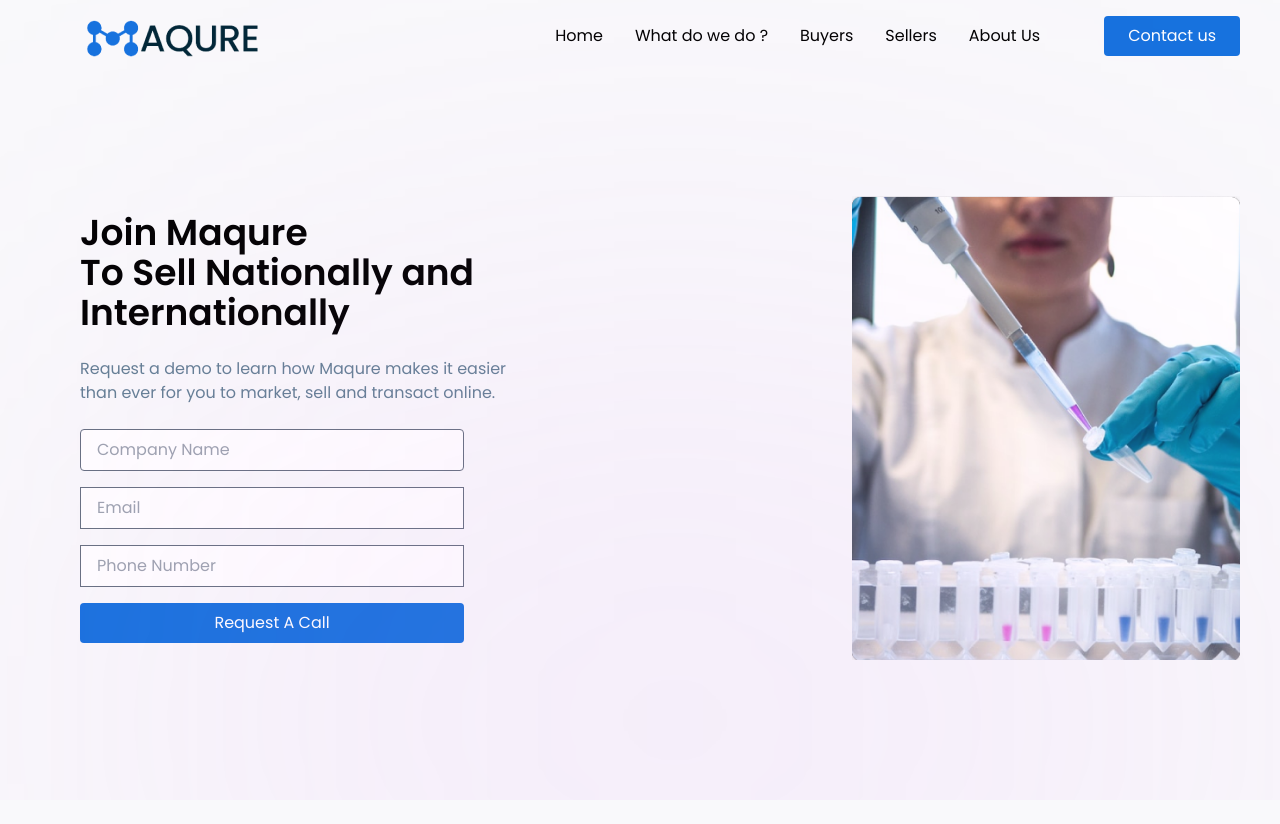
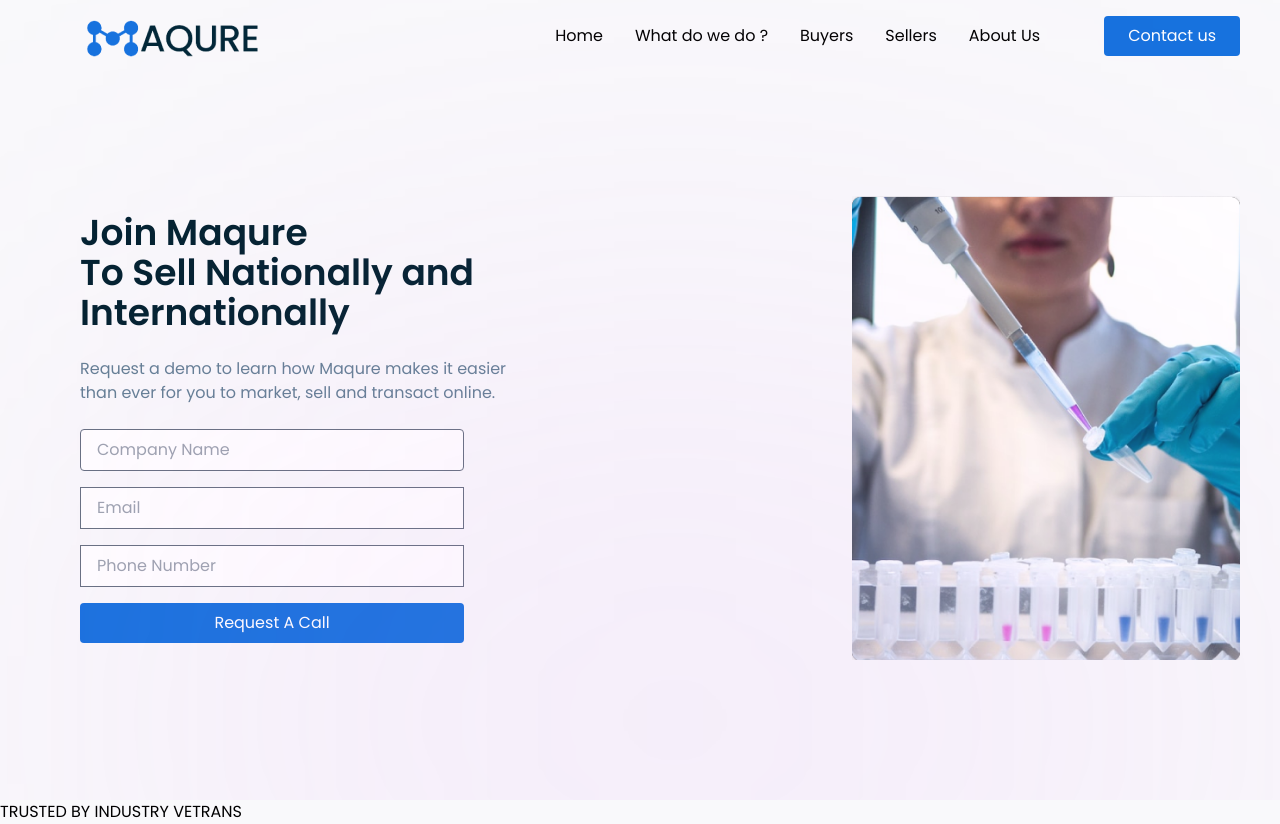
Before and after one commit to maheshpatil132/internship_frontend, a React (Create React App) app: page /onboard in a window 1280 px wide. Shown: the top 824 px of the page. Before the commit the page ends 800 px from the top, so only its background shows below. Built offline with nearby package versions, Linux system fonts and the light colour scheme.

Commit message:
added routing

```diff
--- a/src/pages/MainPage/SellerOnBoard/SellerPage.js
+++ b/src/pages/MainPage/SellerOnBoard/SellerPage.js
@@ -4,11 +4,14 @@ import img from '../../../images/onboard.png'
 
 const SellerPage = () => {
     return (
+        <div className=' flex flex-col'>
+
+            {/* home div */}
             <div className=' relative px-20 py-2 h-screen flex flex-col overflow-hidden'>
                 <MainHeading />
                 <div className=' flex-1 flex justify-between items-center'>
                     <div className="left flex flex-col gap-6 w-2/5">
-                    <h1 className=' font-semibold text-4xl'>Join Maqure <br />
+                        <h1 className=' font-semibold text-4xl text-[#00212F]'>Join Maqure <br />
                             To Sell Nationally and <br /> Internationally</h1>
 
                         <p className=' text-base text-buyer-text-color'>Request a demo to learn how Maqure makes it easier than ever for you to market, sell and transact online.
@@ -32,6 +35,12 @@ const SellerPage = () => {
                 </div>
 
             </div>
+
+             {/* trusted.....part */}
+             <div>
+                <h1 className=''>TRUSTED BY INDUSTRY VETRANS</h1>
+             </div>
+        </div>
     )
 }
 
```
Lines whose indentation alone changed are shown as unchanged.
